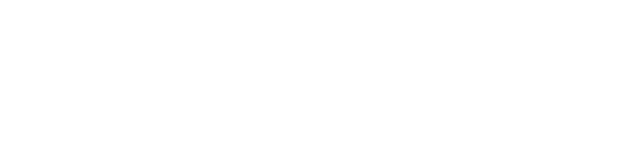
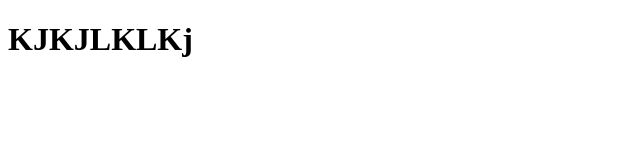
Before and after one commit to A-c-O-Group/A-c-O-Group.github.io, a plain HTML site: page index.html in a window 1280 px wide. Shown: the whole page, without its empty margins (0-640 px from the left). Drawn offline with Linux system fonts and the light colour scheme.

Commit message:
Update index.html

```diff
--- a/index.html
+++ b/index.html
@@ -6,6 +6,6 @@
   <title>Document</title>
 </head>
 <body>
-
+  <h1>KJKJLKLKj</h1>
 </body>
 </html>
```
